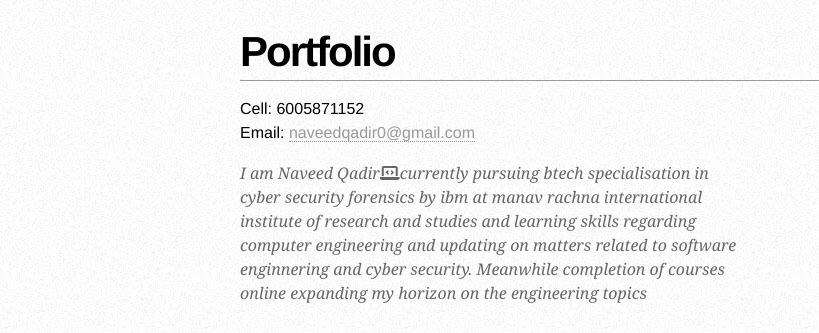
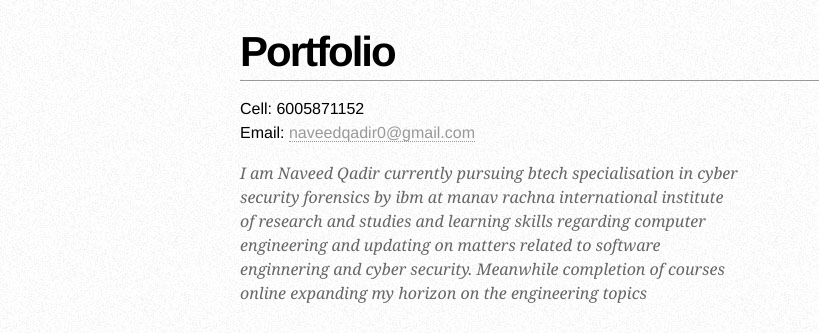
Before and after one commit to naveedqadir/Naveed-s-Portfolio, a plain HTML site: page Resume/index.html in a window 1280 px wide. Shown: the top 333 px of the page, 0-819 px from the left. Drawn offline with Linux system fonts and the light colour scheme.

Commit message:
Update index.html

```diff
--- a/Resume/index.html
+++ b/Resume/index.html
@@ -7,7 +7,6 @@
      <title>Naveed Resume</title>
 
      <link rel="stylesheet" type="text/css" href="text.css" media="all" />
-     <script src="https://kit.fontawesome.com/99fe66f91e.js" crossorigin="anonymous"></script>
 </head>
 
 <body>
@@ -30,7 +29,7 @@
 
         <div id="objective">
             <p>
-              I am Naveed Qadir<i class="fas fa-laptop-code" > </i>currently pursuing btech specialisation in cyber security forensics by ibm at manav rachna international institute of research and studies and learning skills regarding computer engineering and updating on matters related to software enginnering and cyber security. Meanwhile completion of courses online expanding my horizon on the engineering topics
+              I am Naveed Qadir currently pursuing btech specialisation in cyber security forensics by ibm at manav rachna international institute of research and studies and learning skills regarding computer engineering and updating on matters related to software enginnering and cyber security. Meanwhile completion of courses online expanding my horizon on the engineering topics
             </p>
         </div>
 
```
